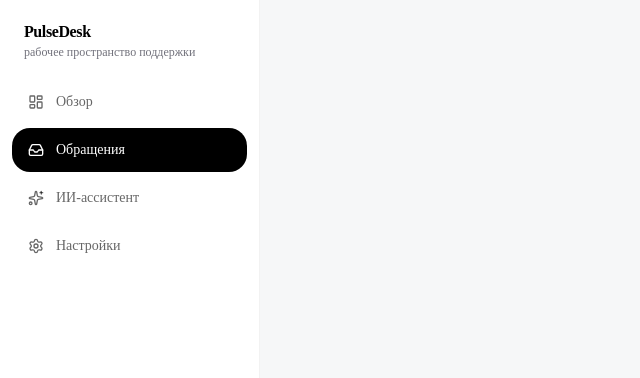
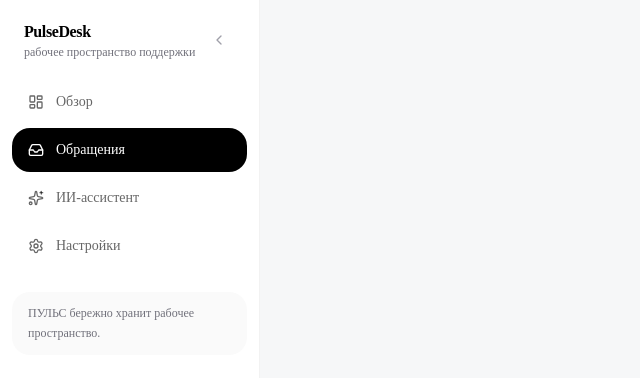
Before and after one commit to kondyrev/PulseDesk, a Next.js app: page /dashboard/tickets in a window 1280 px wide. Shown: the top 378 px of the page, without its empty margins (0-640 px from the left). Built offline with nearby package versions, Linux system fonts and the light colour scheme; no server answers.

Commit message:
Add collapsible dashboard sidebar

```diff
--- a/components/dashboard/sidebar.tsx
+++ b/components/dashboard/sidebar.tsx
@@ -1,8 +1,18 @@
 "use client";
 
 import Link from "next/link";
+import { useEffect, useState } from "react";
 import { usePathname } from "next/navigation";
-import { Inbox, LayoutDashboard, Settings, Sparkles } from "lucide-react";
+import {
+  ChevronLeft,
+  ChevronRight,
+  Inbox,
+  LayoutDashboard,
+  Settings,
+  Sparkles,
+} from "lucide-react";
+
+const SIDEBAR_COLLAPSED_KEY = "pulsedesk-sidebar-collapsed";
 
 const items = [
   {
@@ -34,16 +44,64 @@ export function DashboardSidebar({
   unreadTicketsCount?: number;
 }) {
   const pathname = usePathname();
+  const [collapsed, setCollapsed] = useState(false);
+  const [mounted, setMounted] = useState(false);
+
+  useEffect(() => {
+    const savedValue = window.localStorage.getItem(SIDEBAR_COLLAPSED_KEY);
+
+    setCollapsed(savedValue === "true");
+    setMounted(true);
+  }, []);
+
+  function toggleCollapsed() {
+    const nextValue = !collapsed;
+
+    setCollapsed(nextValue);
+    window.localStorage.setItem(SIDEBAR_COLLAPSED_KEY, String(nextValue));
+  }
 
   return (
-    <aside className="hidden w-[260px] shrink-0 border-r border-black/5 bg-white lg:block">
-      <div className="flex h-20 items-center px-6">
+    <aside
+      className={`hidden shrink-0 border-r border-black/5 bg-white transition-all duration-200 lg:block ${
+        collapsed ? "w-[76px]" : "w-[260px]"
+      }`}
+    >
+      <div
+        className={`flex h-20 items-center ${
+          collapsed ? "justify-center px-3" : "justify-between px-6"
+        }`}
+      >
+        {collapsed ? (
+          <div className="flex h-10 w-10 items-center justify-center rounded-2xl bg-black text-sm font-bold text-white">
+            PD
+          </div>
+        ) : (
           <div>
             <div className="font-bold tracking-tight">PulseDesk</div>
             <div className="text-xs text-zinc-500">
               рабочее пространство поддержки
             </div>
           </div>
+        )}
+
+        <button
+          type="button"
+          onClick={toggleCollapsed}
+          className={
+            collapsed
+              ? "absolute left-[54px] top-6 flex h-7 w-7 items-center justify-center rounded-full border border-black/5 bg-white text-zinc-500 shadow-sm transition hover:text-black"
+              : "flex h-8 w-8 items-center justify-center rounded-full text-zinc-400 transition hover:bg-zinc-100 hover:text-black"
+          }
+          aria-label={collapsed ? "Развернуть меню" : "Свернуть меню"}
+          title={collapsed ? "Развернуть меню" : "Свернуть меню"}
+        >
+          {collapsed ? (
+            <ChevronRight className="h-4 w-4" />
+          ) : (
+            <ChevronLeft className="h-4 w-4" />
+          )}
+        </button>
       </div>
 
       <nav className="space-y-1 px-3">
@@ -64,14 +122,35 @@ export function DashboardSidebar({
             <Link
               key={item.href}
               href={item.href}
+              title={collapsed ? item.label : undefined}
               className={
                 active
-                  ? "flex h-11 items-center gap-3 rounded-2xl bg-black px-4 text-sm font-medium text-white"
-                  : "flex h-11 items-center gap-3 rounded-2xl px-4 text-sm font-medium text-black/60 transition hover:bg-black/[0.04] hover:text-black"
+                  ? `flex h-11 items-center rounded-2xl bg-black text-sm font-medium text-white ${
+                      collapsed ? "justify-center px-0" : "gap-3 px-4"
+                    }`
+                  : `flex h-11 items-center rounded-2xl text-sm font-medium text-black/60 transition hover:bg-black/[0.04] hover:text-black ${
+                      collapsed ? "justify-center px-0" : "gap-3 px-4"
+                    }`
               }
             >
+              <div className="relative">
                 <Icon className="h-4 w-4" />
 
+                {collapsed && counter ? (
+                  <span
+                    className={
+                      active
+                        ? "absolute -right-3 -top-3 flex h-5 min-w-5 items-center justify-center rounded-full bg-white px-1 text-[10px] font-bold text-black"
+                        : "absolute -right-3 -top-3 flex h-5 min-w-5 items-center justify-center rounded-full bg-red-600 px-1 text-[10px] font-bold text-white"
+                    }
+                  >
+                    {counter}
+                  </span>
+                ) : null}
+              </div>
+
+              {!collapsed ? (
+                <>
                   <span className="flex-1">{item.label}</span>
 
                   {counter ? (
@@ -85,10 +164,24 @@ export function DashboardSidebar({
                       {counter}
                     </span>
                   ) : null}
+                </>
+              ) : null}
             </Link>
           );
         })}
       </nav>
+
+      {!mounted ? null : (
+        <div className="px-3 pt-6">
+          <div
+            className={`rounded-2xl bg-zinc-50 text-xs leading-relaxed text-zinc-500 transition ${
+              collapsed ? "px-2 py-3 text-center" : "px-4 py-3"
+            }`}
+          >
+            {collapsed ? "ПУЛЬС" : "ПУЛЬС бережно хранит рабочее пространство."}
+          </div>
+        </div>
+      )}
     </aside>
   );
 }
```
Lines whose indentation alone changed are shown as unchanged.
